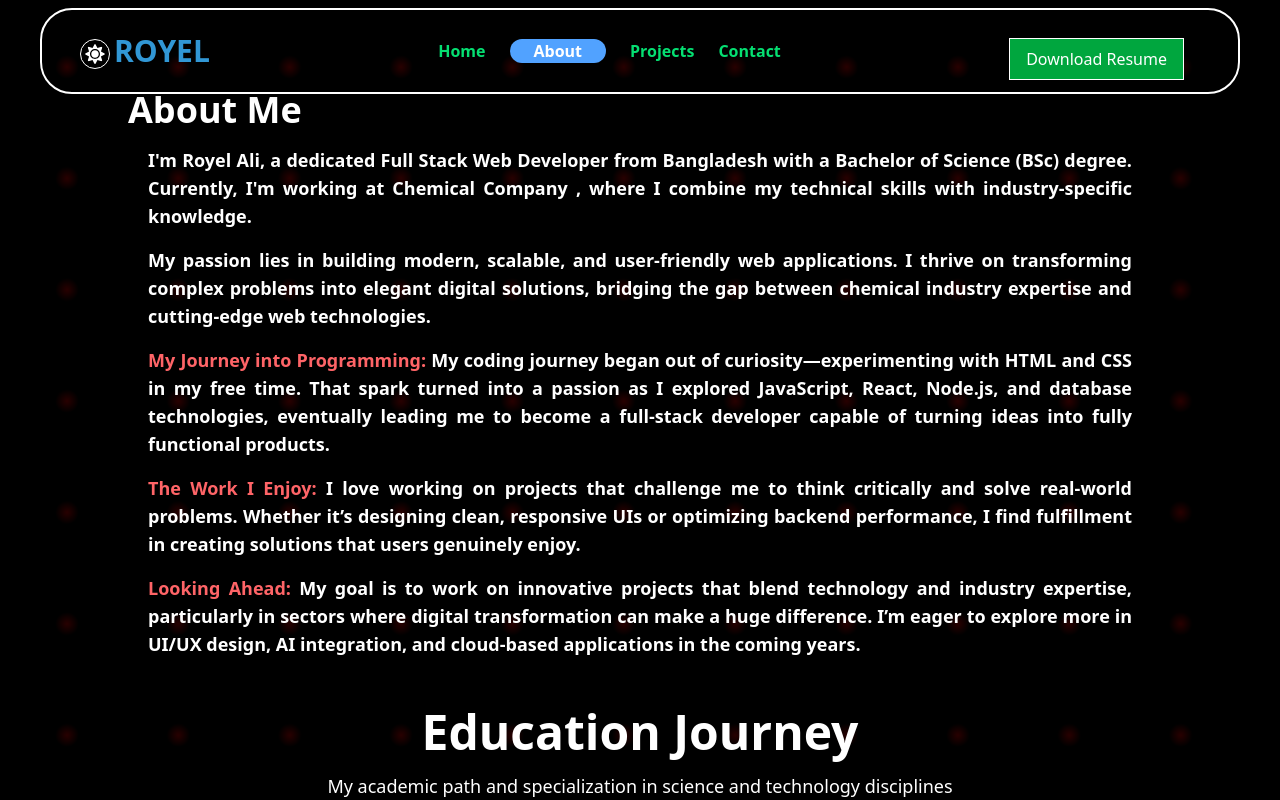
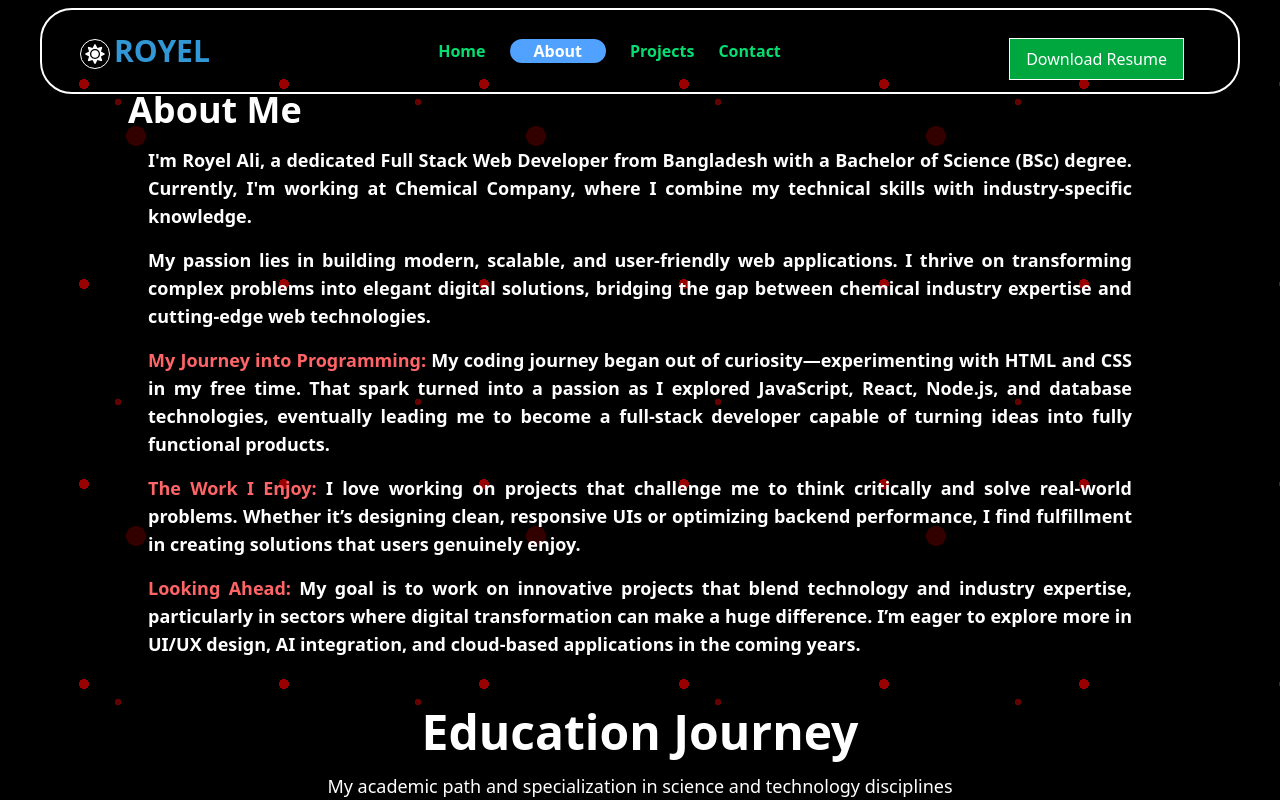
Before and after one commit to Royel500/Portfolio_Website, a React (Vite) app: page /about in a window 1280 px wide. Shown: the top 800 px of the page. Built offline with nearby package versions, Linux system fonts and the light colour scheme.

Commit message:
added background color

```diff
--- a/src/Components/About.jsx
+++ b/src/Components/About.jsx
@@ -6,7 +6,23 @@ import EducationCard from './Education/EducationCard';
 import EducationJourney from './Education/EducationJourney';
 import { Award } from "lucide-react";
 import { FileText } from "lucide-react";
+
+
 const About = () => {
+    const containerVariants = {
+    hidden: {},
+    visible: {
+      transition: {
+        staggerChildren: 0.5, // প্রতিটি paragraph 0.5s delay এ আসবে
+      },
+    },
+  };
+
+  const itemVariants = {
+    hidden: { x: "100%", opacity: 0 },
+    visible: { x: "0%", opacity: 1, transition: { duration: 1, ease: "easeOut" } },
+  };
+
   return (
     <section className=" pt-20 px-6">
       <div className="max-w-5xl mx-auto    items-center gap-12">
@@ -18,49 +34,43 @@ const About = () => {
           transition={{ duration: 1 }}
         >
           <h2 className="text-4xl font-bold text-white  mb-4">About Me</h2>
-  <div className="space-y-4 mx-5 font-semibold text-justify">
-  <p className="text-white text-lg">
+ <motion.div
+      className="space-y-4 mx-5 font-semibold text-justify"
+      variants={containerVariants}
+      initial="hidden"
+      animate="visible"
+    >
+      <motion.p variants={itemVariants} className="text-white text-lg">
         I'm Royel Ali, a dedicated Full Stack Web Developer from Bangladesh with a Bachelor of Science (BSc) degree.
-    Currently, I'm working at Chemical Company , where I combine my technical skills with industry-specific
-    knowledge.
-  </p>
+        Currently, I'm working at Chemical Company, where I combine my technical skills with industry-specific knowledge.
+      </motion.p>
 
-  <p className="text-white text-lg">
+      <motion.p variants={itemVariants} className="text-white text-lg">
         My passion lies in building modern, scalable, and user-friendly web applications.
         I thrive on transforming complex problems into elegant digital solutions, bridging the gap between
         chemical industry expertise and cutting-edge web technologies.
-  </p>
+      </motion.p>
 
-
-
-  {/* My Journey into Programming */}
-  <p className="text-white text-lg">
+      <motion.p variants={itemVariants} className="text-white text-lg">
         <span className="text-red-400">My Journey into Programming:</span> My coding journey began out of
         curiosity—experimenting with HTML and CSS in my free time. That spark turned into a passion as I explored
         JavaScript, React, Node.js, and database technologies, eventually leading me to become a full-stack developer
         capable of turning ideas into fully functional products.
-  </p>
+      </motion.p>
 
-  {/* The Work I Enjoy */}
-  <p className="text-white text-lg">
+      <motion.p variants={itemVariants} className="text-white text-lg">
         <span className="text-red-400">The Work I Enjoy:</span> I love working on projects that challenge me
         to think critically and solve real-world problems. Whether it’s designing clean, responsive UIs or optimizing
         backend performance, I find fulfillment in creating solutions that users genuinely enjoy.
-  </p>
+      </motion.p>
 
-
-
-
-
-  {/* Looking Ahead */}
-  <p className="text-white text-lg">
+      <motion.p variants={itemVariants} className="text-white text-lg">
         <span className="text-red-400">Looking Ahead:</span> My goal is to work on innovative projects that
         blend technology and industry expertise, particularly in sectors where digital transformation can make a
         huge difference. I’m eager to explore more in UI/UX design, AI integration, and cloud-based applications
         in the coming years.
-  </p>
-</div>
-
+      </motion.p>
+    </motion.div>
 
 
         </motion.div>
--- a/src/Components/Contact/ContactForm.jsx
+++ b/src/Components/Contact/ContactForm.jsx
@@ -58,6 +58,7 @@ const ContactForm = () => {
   return (
     <div className="bg-gra p-8 rounded-xl font-bold border shadow-md">
       <h3 className="text-2xl font-semibold  mb-6">Send a Message</h3>
+      <p>  Message Will receive by email </p>
       <form onSubmit={handleSubmit} className="space-y-5">
         <div>
           <label htmlFor="name" className="block text-sm font-medium  mb-1">
@@ -125,7 +126,8 @@ const ContactForm = () => {
 
         <button
           type="submit"
-          className="flex items-center justify-center w-full bg-green-400 py-3 px-4 rounded-md hover:bg-blue-700 transition-colors"
+          className="flex items-center justify-center w-full bg-green-400
+          py-3 px-4 rounded-md hover:shadow-pink-500 transform-3d "
         >
           <FiSend className="mr-2" />
           Send Message
--- a/src/Components/Details.jsx
+++ b/src/Components/Details.jsx
@@ -11,7 +11,7 @@ const Details = () => {
     fetch('/projects.json') // Public folder path
       .then(res => res.json())
       .then(data => {
-        const currentProject = data.find(p => p.id === parseInt(id)); // Match by id
+        const currentProject = data.find(p => p.id === parseInt(id));
         if (currentProject) {
           setProject(currentProject);
           setNotFound(false);
@@ -23,7 +23,7 @@ const Details = () => {
 
   if (notFound) {
     return (
-      <div className="min-h-screen  flex items-center justify-center">
+      <div className="min-h-screen flex items-center justify-center">
         <p className="text-xl text-red-500">Project not found</p>
       </div>
     );
@@ -37,45 +37,72 @@ const Details = () => {
     );
   }
 
+  // Staggered animation for title, description, challenge
+  const containerVariants = {
+    hidden: {},
+    visible: {
+      transition: {
+        staggerChildren: 0.5, // sequential animation
+      },
+    },
+  };
+
+  const itemVariants = {
+    hidden: { x: "100%", opacity: 0 },
+    visible: { x: "0%", opacity: 1, transition: { duration: 1, ease: "easeOut" } },
+  };
+
   return (
     <motion.div
       initial={{ opacity: 0, y: 100 }}
-          animate={{ opacity: 10, y: 10 }}
-          transition={{ duration: 1 }}
-    className=" z-0 mt-30 rounded  py-12  max-w-5xl mx-auto">
-      <Link
-        to="/projects"
-        className="text-green-500 hover:underline text-[25px] mb-4 inline-block"
-      >
-        ← Back to Projects
-      </Link>
+      animate={{ opacity: 1, y: 0 }}
+      transition={{ duration: 1 }}
+      className="lg:mt-30 mt-20 max-w-5xl mx-auto text-white"
+    >
+      {/* Back Link */}
+<Link to="/projects" className="text-green-500 hover:underline text-[25px] mb-4 inline-block" >
+ ← Back to Projects </Link>
 
-      <div className=" rounded-2xl shadow-lg overflow-hidde flex flex-col md:flex-row">
-<motion.div
-  className="overflow-hidden w-full md:w-1/2 h-64 md:h-auto relative"
->
-  <motion.img
-    src={project.image}
-    alt={project.title}
-    className="absolute top-7 rounded-2xl left-0 w-full h-115 "
-    initial={{ x: "100%" }}
-    animate={{ x: "0%" }}
-    transition={{
-      duration: 3,
-      ease: "easeOut",
-    }}
-  />
-</motion.div>
+      {/* Main Card */}
+      <div className="rounded-2xl shadow-lg overflow-hidden flex flex-col md:flex-row ">
+        {/* Image */}
+        <motion.div className="overflow-hidden w-full md:w-1/2 h-72 md:h-auto relative">
 
+         <motion.img src={project.image} alt={project.title}
+         className="absolute top-7 rounded-2xl left-0 w-full h-110 mx-1 p-1"
+         initial={{ x: "-100%" }}
+         animate={{ x: "1%" }}
+          transition={{ duration: 3,
+           ease: "easeOut", }} />
 
-        <div className="p-6 text-white flex-1">
+        </motion.div>
 
-          <h1 className="text-3xl font-bold mb-4">{project.title}</h1>
-          <h1 className='font-bold '>Description:</h1>
-          <p className=" mb-4">{project.description}</p>
-          <h1 className='font-bold '>Challenge:</h1>
-          <p className=" mb-4">  {project.challenge}</p>
-            <h1 className='font-bold '> Tec :</h1>
+        {/* Content */}
+        <motion.div
+          className="p-6 flex-1"
+          variants={containerVariants}
+          initial="hidden"
+          animate="visible"
+        >
+          {/* Title */}
+          <motion.h1 variants={itemVariants} className="text-3xl font-bold mb-4">
+            {project.title}
+          </motion.h1>
+
+          {/* Description */}
+          <h2 className="font-bold text-justify">Description:</h2>
+          <motion.p variants={itemVariants} className="mb-4">
+            {project.description}
+          </motion.p>
+
+          {/* Challenge */}
+          <h2 className="font-bold">Challenge:</h2>
+          <motion.p variants={itemVariants} className="mb-4 text-justify">
+            {project.challenge}
+          </motion.p>
+
+          {/* Tech Stack */}
+          <h2 className="font-bold">Tech:</h2>
           <div className="flex flex-wrap gap-2 mb-6">
             {project.tech.map((tech, index) => (
               <span
@@ -87,13 +114,13 @@ const Details = () => {
             ))}
           </div>
 
+          {/* Links */}
           <div className="flex gap-4">
             <a
               href={project.github}
               target="_blank"
               rel="noopener noreferrer"
-               className="flex  px-2 items-center gap-2 border
-             text-white bg-black rounded hover:bg-green-700 transition"
+              className="flex items-center gap-2 px-4 py-2 bg-black text-white border rounded hover:bg-green-700 transition"
             >
               View GitHub
             </a>
@@ -102,14 +129,13 @@ const Details = () => {
                 href={project.live}
                 target="_blank"
                 rel="noopener noreferrer"
-                className="flex  px-2 py-1 items-center gap-2 border
-             text-white bg-black rounded hover:bg-green-700 transition"
+                className="flex items-center gap-2 px-4 py-2 bg-black text-white border rounded hover:bg-green-700 transition"
               >
                 Live Demo
               </a>
             )}
           </div>
-        </div>
+        </motion.div>
       </div>
     </motion.div>
   );
--- a/src/Components/Hero.jsx
+++ b/src/Components/Hero.jsx
@@ -155,13 +155,14 @@ export const Hero = () => {
 
         {/* Profile Image (optional) */}
           <motion.img
-          src={photo}// Replace with your photo
+            src={photo} // Replace with your photo
             alt="Royel Ali"
-          className="w-100 h-100 m-1 p-1 rounded-full shadow-lg "
+            className="w-32 h-32  md:w-48 md:h-48 lg:h-100 lg:w-100 rounded-full shadow-lg object-cover"
             initial={{ opacity: 0, scale: 0.8 }}
             animate={{ opacity: 1, scale: 1 }}
             transition={{ delay: 0.3, duration: 0.6 }}
           />
+
       </div>
     </section>
   )
--- a/src/Components/ProjectCard.jsx
+++ b/src/Components/ProjectCard.jsx
@@ -10,7 +10,7 @@ const ProjectCard = ({project}) => {
   return (
     <motion.div
       className="flex my-5 flex-col md:flex-row
- p-10 rounded-2xl shadow-md overflow-hidden border text-white border-white
+ p-10 rounded-2xl text-justify shadow-md overflow-hidden border text-white border-white
   hover:shadow-xl bg- transition"
       initial={{ opacity: 0, y: 50 }}
       whileInView={{ opacity: 1, y: 0 }}
--- a/src/Components/TechnicalSkills.jsx
+++ b/src/Components/TechnicalSkills.jsx
@@ -1,5 +1,7 @@
 import { style } from 'framer-motion/client';
 import React from 'react';
+import { motion } from "framer-motion";
+
 import {
   FaHtml5, FaCss3Alt, FaReact, FaGitAlt, FaGithub, FaStripe,
   FaNodeJs,
@@ -56,6 +58,20 @@ const SkillBox = ({ title, color, items }) => (
 );
 
 const TechnicalSkills = () => {
+const containerVariants = {
+    hidden: {},
+  visible: {
+    transition: {
+      staggerChildren: 0.3, // প্রতিটি box 0.3s delay সহ আসবে
+    },
+  },
+};
+
+const itemVariants = {
+  hidden: { y: 50, opacity: 0 },
+  visible: { y: 0, opacity: 1, transition: { duration: 0.8, ease: "easeOut" } },
+};
+
   return (
     <>
 
@@ -67,11 +83,24 @@ const TechnicalSkills = () => {
         </p>
       </div>
 
-      <div className="flex flex-col md:flex-row gap-6 justify-center items-start">
-        <SkillBox title="Frontend Development"  items={skills.frontend} />
-        <SkillBox title="Backend & Database"  items={skills.backend} />
-        <SkillBox title="Tools & Platforms"  items={skills.tools} />
-      </div>
+  <motion.div
+      className="flex flex-col md:flex-row gap-6 justify-center items-start"
+      variants={containerVariants}
+      initial="hidden"
+      animate="visible"
+    >
+      <motion.div variants={itemVariants}>
+        <SkillBox title="Frontend Development" items={skills.frontend} />
+      </motion.div>
+
+      <motion.div variants={itemVariants}>
+        <SkillBox title="Backend & Database" items={skills.backend} />
+      </motion.div>
+
+      <motion.div variants={itemVariants}>
+        <SkillBox title="Tools & Platforms" items={skills.tools} />
+      </motion.div>
+    </motion.div>
 
       <div>
         {/* <!-- Additional Skills & Knowledge Section --> */}
--- a/src/Home/HomeLayOut.jsx
+++ b/src/Home/HomeLayOut.jsx
@@ -6,6 +6,7 @@ import Footer from '../shears/Footer';
 const HomeLayOut = () => {
     return (
         <div>
+
 <div className='fixed top-0 left-0 right-0 z-999'>
  <Navbar/>
 </div>
--- a/src/index.css
+++ b/src/index.css
@@ -1,19 +1,22 @@
-/* Radial red glow background animation */
+
+
+/* Cosmic red starry background */
 .subtle-red-glow {
   background: black;
-  background-image: radial-gradient(rgba(255,0,0,0.15) 1%, transparent 15%);
+  background-image:
+    radial-gradient(circle, rgba(255,0,0,0.6) 5px, transparent 3px),
+    radial-gradient(circle, rgba(255,0,0,0.4) 3px, transparent 2px),
+    radial-gradient(circle, rgba(255,0,0,0.2) 10px, transparent 2px);
   background-repeat: repeat;
-  background-size: 4000px 4000px;  /* Increase this value */
-  animation: subtleRedGlow 8s ease-in-out infinite;
+  background-size: 200px 200px, 300px 300px, 400px 400px;
+  animation: cosmicGlow 10s linear infinite;
 }
 
-@keyframes subtleRedGlow {
-  0%, 100% {
-    background-size: 100px 100px;
-    background-position: 0 0;
+@keyframes cosmicGlow {
+  0% {
+    background-position: 0 0, 0 0, 0 0;
   }
-  50% {
-    background-size: 120px 120px;
-    background-position: 20px 20px;
+  100% {
+       background-position: 1000px 1000px, 2000px 3000px, 4000px 4000px;
   }
 }
--- a/src/shears/Footer.jsx
+++ b/src/shears/Footer.jsx
@@ -6,7 +6,7 @@ import { FaSun } from 'react-icons/fa';
 
 const Footer = () => {
   return (
-    <footer className="bg-gray-300 text-gray-700 py-6 mt-10">
+    <footer className="bg-gray-400  py-6 mt-10">
       <div className="max-w-6xl mx-auto px-4 flex flex-col md:flex-row justify-between items-center gap-4">
               {/* Left: Logo */}
         <div className="flex">
```
Also changed, not shown: src/Components/Feature.jsx (+4 -3 lines). Lines whose indentation alone changed are shown as unchanged.
